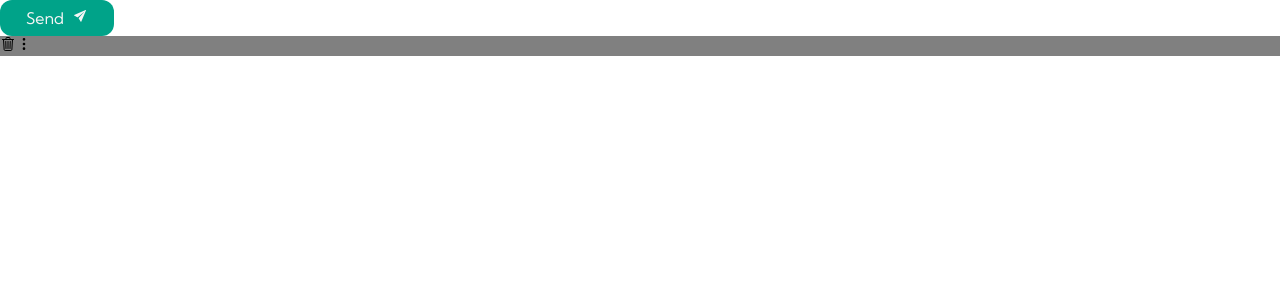
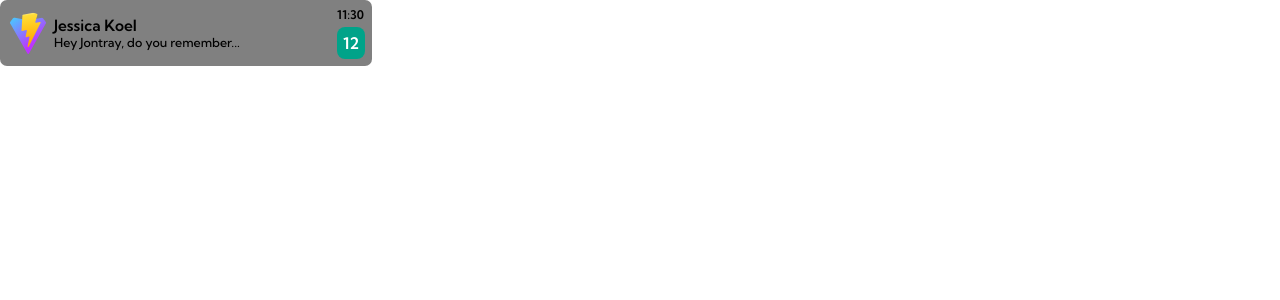
Before and after one commit to eliyahumoshkoviz/client, a React (Vite) app: page / in a window 1280 px wide. Shown: the top 300 px of the page. Built offline with nearby package versions, Linux system fonts and the light colour scheme.

Commit message:
first commit

```diff
--- a/src/App.jsx
+++ b/src/App.jsx
@@ -2,23 +2,15 @@ import React from "react";
 import Badge from "./componets/Badge";
 import Send from "./componets/Send";
 import Trash from "./componets/Trash";
+import EmailLi from "./componets/EmailLi/insex";
 
 export default function App() {
   return (
     <div>
-      {/* <div style={{ display: "flex" }}>
-        <img src="./vite.svg" alt="" />
-        <div>
-          <h3>Eli mosh</h3>
-          <p>hey Eli ...</p>
-        </div>
-        <div>
-          <p>11:30</p>
-          <Badge>12</Badge>
-        </div>
-      </div> */}
-      <Send></Send>
-      <Trash/>
+      <EmailLi/>
+
+      {/* <Send></Send>
+      <Trash/> */}
     </div>
   );
 }
--- /dev/null
+++ b/src/componets/EmailLi/insex.jsx
@@ -0,0 +1,19 @@
+import React from "react";
+import Badge from "../Badge";
+import style from "./style.module.css";
+
+export default function EmailLi() {
+  return (
+    <div className={style.main}>
+      <img className={style.img} src="./vite.svg" alt="" />
+      <div className={style.content}>
+        <h3 className={style.title}>Jessica Koel</h3>
+        <p className={style.text}>Hey Jontray, do you remember...</p>
+      </div>
+      <div className={style.info}>
+        <date className={style.date}>11:30</date>
+        <Badge>12</Badge>
+      </div>
+    </div>
+  );
+}
--- /dev/null
+++ b/src/componets/EmailLi/style.module.css
@@ -0,0 +1,37 @@
+.main {
+  display: flex;
+  align-items: center;
+  gap: 5px;
+  width: 372px;
+  /* background-color: #FFFFFF; */
+  background-color: gray;
+  border-radius: 7px;
+  padding: 7px;
+}
+.img {
+  height: 42px;
+  width: 42px;
+  border-radius: 50%;
+}
+
+.content {
+  flex-grow: 1;
+}
+.title{
+    font-weight: 600;
+    font-size: 15.5px;
+}
+
+.text{
+    width: 228px;
+    height: 16px;
+    font-weight: 500;
+    font-size: 12.5px;
+}
+
+.date{
+   font-weight: 600;
+   font-size: 12px;
+   margin-bottom: 5px;
+   display: block;
+}
--- a/src/componets/Send/style.module.css
+++ b/src/componets/Send/style.module.css
@@ -1,5 +1,6 @@
 .send {
     display: flex;
+    align-items:center;
     justify-content: center;
     gap: 8px;
 
```
